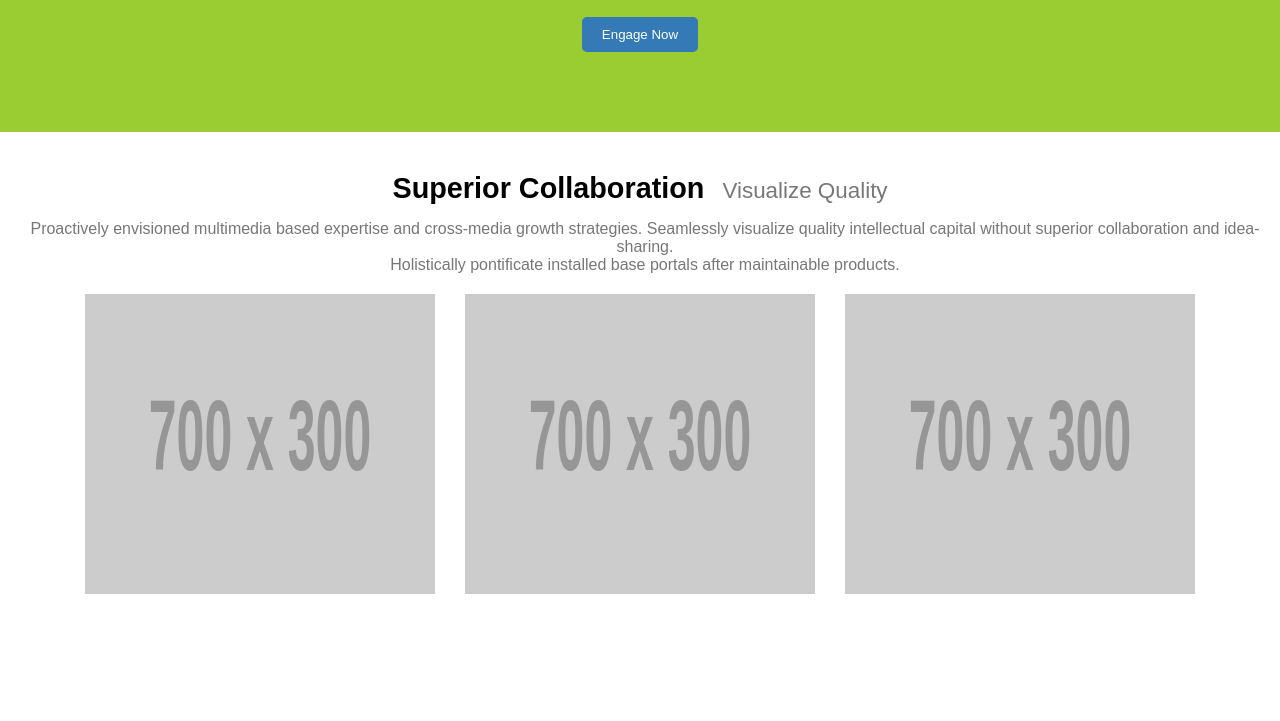
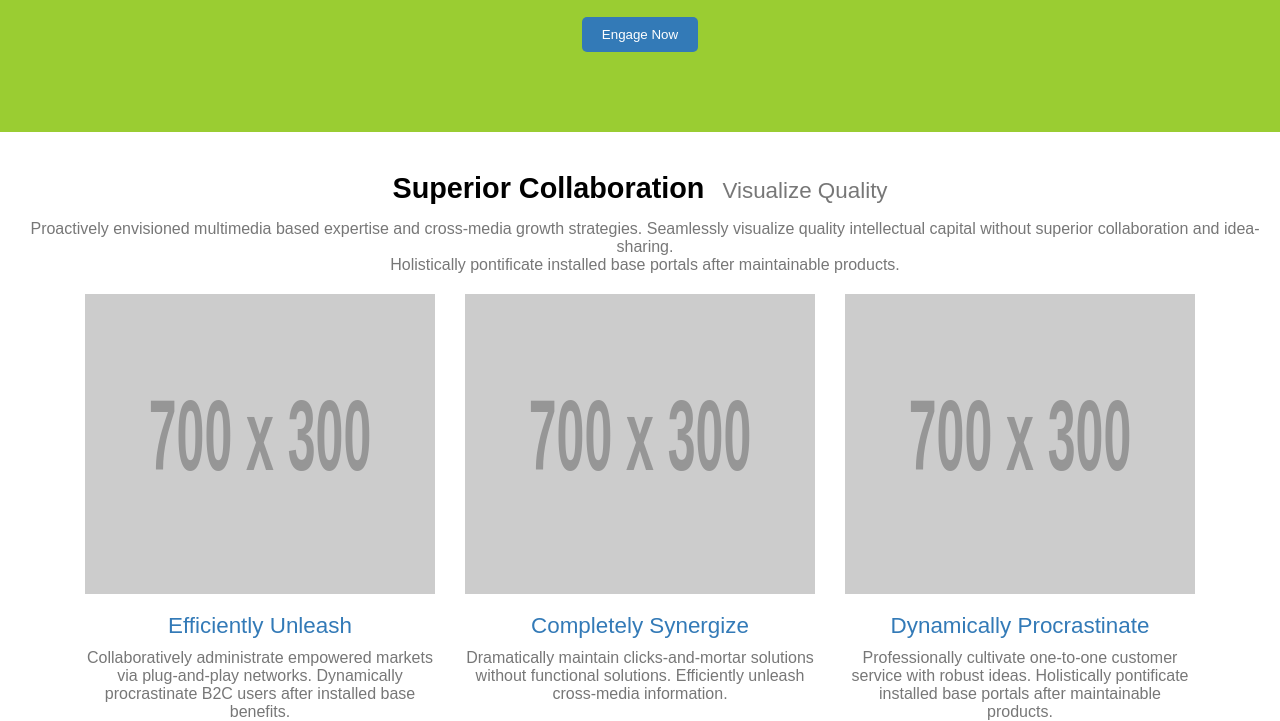
Before and after one commit to fakhri2405/FinalHTML, a plain HTML site: page index.html in a window 1280 px wide. Shown: the part 209-930 px from the top of the page. Before the commit the page ends 843 px from the top, so only its background shows below. Drawn offline with Linux system fonts and the light colour scheme; placeholder pictures from the web are drawn by us.

Commit message:
descriptions added

```diff
--- a/css/main.css
+++ b/css/main.css
@@ -81,11 +81,33 @@ main {
 .content-block {
     width: 350px;
     height: 300px;
-    display: flex;
-    justify-content: center;
+    text-align: center;
 }
 
 .content-block img {
     width: 100%;
     height: 100%;
+    margin-bottom: 15px;
 }
+
+.content-block a {
+    font-size: 1.4rem;
+    font-weight: normal;
+    color: #337ab7;
+    margin: 10px 0 5px;
+    text-decoration: none;
+}
+
+.content-block a:hover {
+    color: #23527c;
+    text-decoration: underline;
+    cursor: pointer;
+}
+
+.content-block p {
+    font-size: 1rem;
+    font-weight: lighter;
+    color: #777777;
+    margin: 0;
+    margin-top: 10px;
+}
--- a/index.html
+++ b/index.html
@@ -54,12 +54,18 @@
             <div class="content-blocks">
                 <div class="content-block">
                     <img src="https://via.placeholder.com/700x300" alt="Content Block 1">
+                    <h3><a href="#">Efficiently Unleash</a></h3>
+                    <p>Collaboratively administrate empowered markets via plug-and-play networks. Dynamically procrastinate B2C users after installed base benefits.</p>
                 </div>
                 <div class="content-block">
                     <img src="https://via.placeholder.com/700x300" alt="Content Block 2">
+                    <h3><a href="#">Completely Synergize</a></h3>
+                    <p>Dramatically maintain clicks-and-mortar solutions without functional solutions. Efficiently unleash cross-media information.</p>
                 </div>
                 <div class="content-block">
                     <img src="https://via.placeholder.com/700x300" alt="Content Block 3">
+                    <h3><a href="#">Dynamically Procrastinate</a></h3>
+                    <p>Professionally cultivate one-to-one customer service with robust ideas. Holistically pontificate installed base portals after maintainable products.</p>
                 </div>
             </div>
         </section>
```
